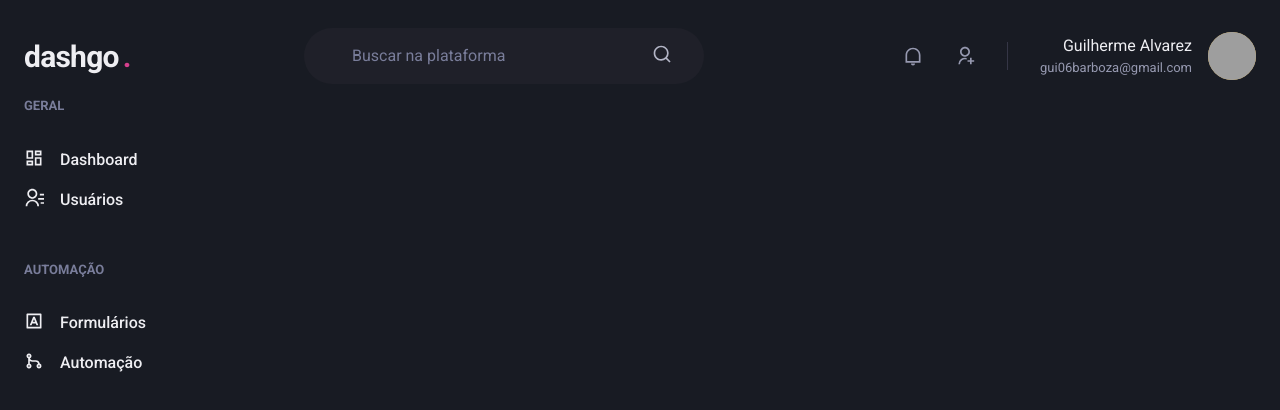
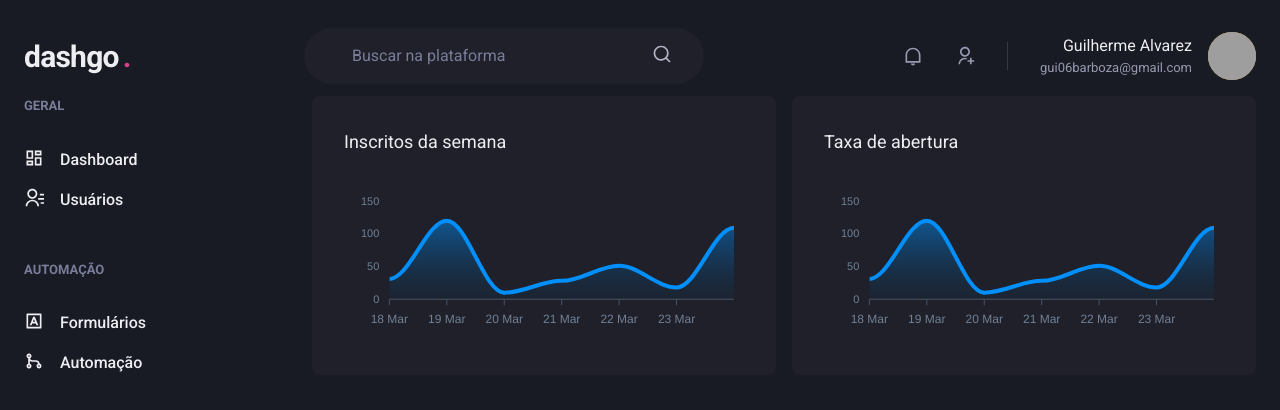
Before and after one commit to GuilhermeAlvarez-00/dashgo-ignite, a Next.js app: page /dashboard in a window 1280 px wide. Shown: the top 410 px of the page. Built offline with nearby package versions, Linux system fonts and the light colour scheme; grey boxes are pictures that could not be loaded.

Commit message:
criando componente dashboard

```diff
--- a/package.json
+++ b/package.json
@@ -11,9 +11,11 @@
     "@chakra-ui/react": "^1.7.4",
     "@emotion/react": "^11",
     "@emotion/styled": "^11",
+    "apexcharts": "^3.33.0",
     "framer-motion": "^5",
     "next": "12.0.7",
     "react": "17.0.2",
+    "react-apexcharts": "^1.3.9",
     "react-dom": "17.0.2",
     "react-icons": "^4.3.1"
   },
--- a/src/pages/dashboard.tsx
+++ b/src/pages/dashboard.tsx
@@ -1,6 +1,64 @@
-import { Flex } from '@chakra-ui/react'
+import { Box, Flex, SimpleGrid, Text, theme } from '@chakra-ui/react'
+import dynamic from 'next/dynamic'
 import { Header } from "../components/Header";
 import { Sidebar } from '../components/Sidebar';
+import { ApexOptions } from 'apexcharts'
+
+const Chart = dynamic(() => import('react-apexcharts'), {
+  ssr: false
+})
+
+const options: ApexOptions = {
+  chart: {
+    toolbar: {
+      show: false,
+    },
+    zoom: {
+      enabled: false
+    },
+    foreColor: theme.colors.gray[500],
+  },
+  grid: {
+    show: false
+  },
+  dataLabels: {
+    enabled: false
+  },
+  tooltip: {
+    enabled: false
+  },
+  xaxis: {
+    type: 'datetime',
+    axisBorder: {
+      color: theme.colors.gray[600]
+    },
+    axisTicks: {
+      color: theme.colors.gray[600]
+    },
+    categories: [
+      '2021-03-18T00:00:00.000Z',
+      '2021-03-19T00:00:00.000Z',
+      '2021-03-20T00:00:00.000Z',
+      '2021-03-21T00:00:00.000Z',
+      '2021-03-22T00:00:00.000Z',
+      '2021-03-23T00:00:00.000Z',
+      '2021-03-24T00:00:00.000Z',
+    ]
+  },
+  fill: {
+    opacity: 0.3,
+    type: 'gradient',
+    gradient: {
+      shade: 'dark',
+      opacityFrom: 0.7,
+      opacityTo: 0.3
+    }
+  }
+}
+
+const series = [
+  { name: 'series1', data: [31, 120, 10, 28, 51, 18, 109]}
+]
 
 export default function Dashboard() {
   return (
@@ -9,6 +67,18 @@
 
       <Flex w="100%" mu="6" maxWidth={1480} mx="auto" px="6">
         <Sidebar />
+
+        <SimpleGrid flex="1" gap="4" minChildWidth="320px" align="flex-start">
+          <Box p="8" bg="gray.800" borderRadius="8" pb="4">
+            <Text fontSize="lg" mb="4">Inscritos da semana</Text>
+            <Chart type="area" height={160} options={options} series={series} />
+          </Box>
+
+          <Box p="8" bg="gray.800" borderRadius="8" pb="4">
+            <Text fontSize="lg" mb="4">Taxa de abertura</Text>
+            <Chart type="area" height={160} options={options} series={series} />
+          </Box>
+        </SimpleGrid>
       </Flex>
     </Flex>
   )
```
Also changed, not shown: 1 other file (tests, documents, lock files or other folders).
